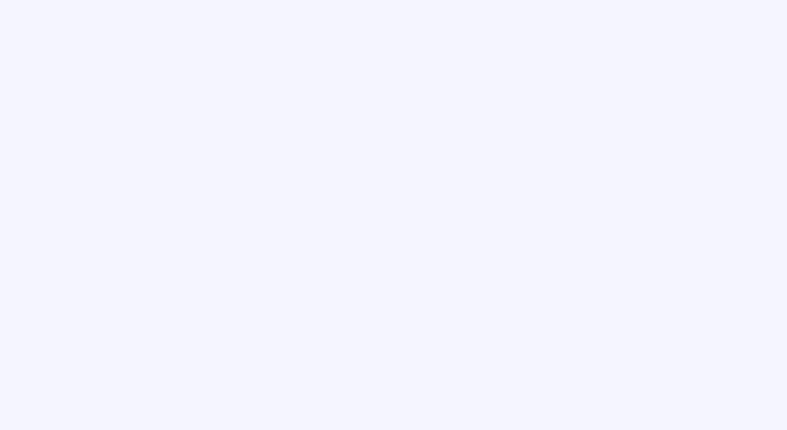
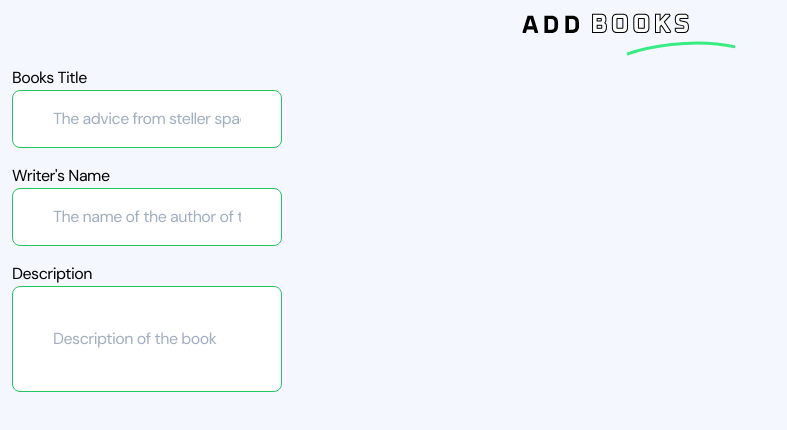
Before and after one commit to Ashik5/learnvista, a React (Create React App) app: page /addbooks in a window 1280 px wide. Before the commit this address had no page. Shown: the top 430 px of the page, without its empty margins (0-787 px from the left). Built offline with nearby package versions, Linux system fonts and the light colour scheme; what tailwindcss-rtl would draw is missing.

Commit message:
addbooks

```diff
--- a/src/App.jsx
+++ b/src/App.jsx
@@ -2,9 +2,11 @@ import { Routes, Route, Navigate } from "react-router-dom";
 import AdminLayout from "layouts/admin";
 import AuthLayout from "layouts/auth";
 import Allbooks from "views/allbooks";
+import Addbooks from "views/addbooks";
 const App = () => {
   return (
     <Routes>
+      <Route path="addbooks" element={<Addbooks />} />
       <Route path="allbooks" element={<Allbooks />} />
       <Route path="auth/*" element={<AuthLayout />} />
       <Route path="admin/*" element={<AdminLayout />} />
--- /dev/null
+++ b/src/views/addbooks/index.js
@@ -0,0 +1,44 @@
+import React from 'react';
+import add from 'assets/svg/add.svg'
+
+export default function Addbooks() {
+    return (
+        <div>
+             <div className="flex justify-center items-center">
+                <div className='text-center'>
+                     <img src={add} alt='Addbooks'/>
+                 </div>
+             </div>
+             <div className='flex flex-col p-2 px-3'>
+                <h1>
+                    Books Title
+                </h1>
+            <div className='flex flex-none'>
+                <input
+                type="text"
+                placeholder="The advice from steller space"
+                className="border border-green-500 rounded-lg px-10 py-4 focus:border-green-600 transition duration-300 ease-in-out hover:border-green-600 mr-1 w-120"  />
+            </div>
+            </div>
+
+             <div className='flex flex-col p-2 px-3'>
+                <h1>
+                    Writer's Name
+                </h1>
+                <div className='flex flex-none' >
+                    <input type="text" placeholder="The name of the author of the book" className="border border-green-500 rounded-lg px-10 py-4 focus:border-green-600 transition duration-300 ease-in-out hover:border-green-600 mr-1 w-120" />
+                </div>
+             </div>
+             <div className='flex flex-col p-2 px-3'>
+                <h1>
+                    Description
+                </h1>
+                <div className='flex flex-none' >
+                    <input type="text" placeholder="Description of the book" className="border border-green-500 rounded-lg px-10 py-10 focus:border-green-600 transition duration-300 ease-in-out hover:border-green-600 mr-1 w-120" />
+                </div>
+             </div>
+        </div>
+
+
+    )
+}
```
Also changed, not shown: src/assets/svg/add.svg (added).
